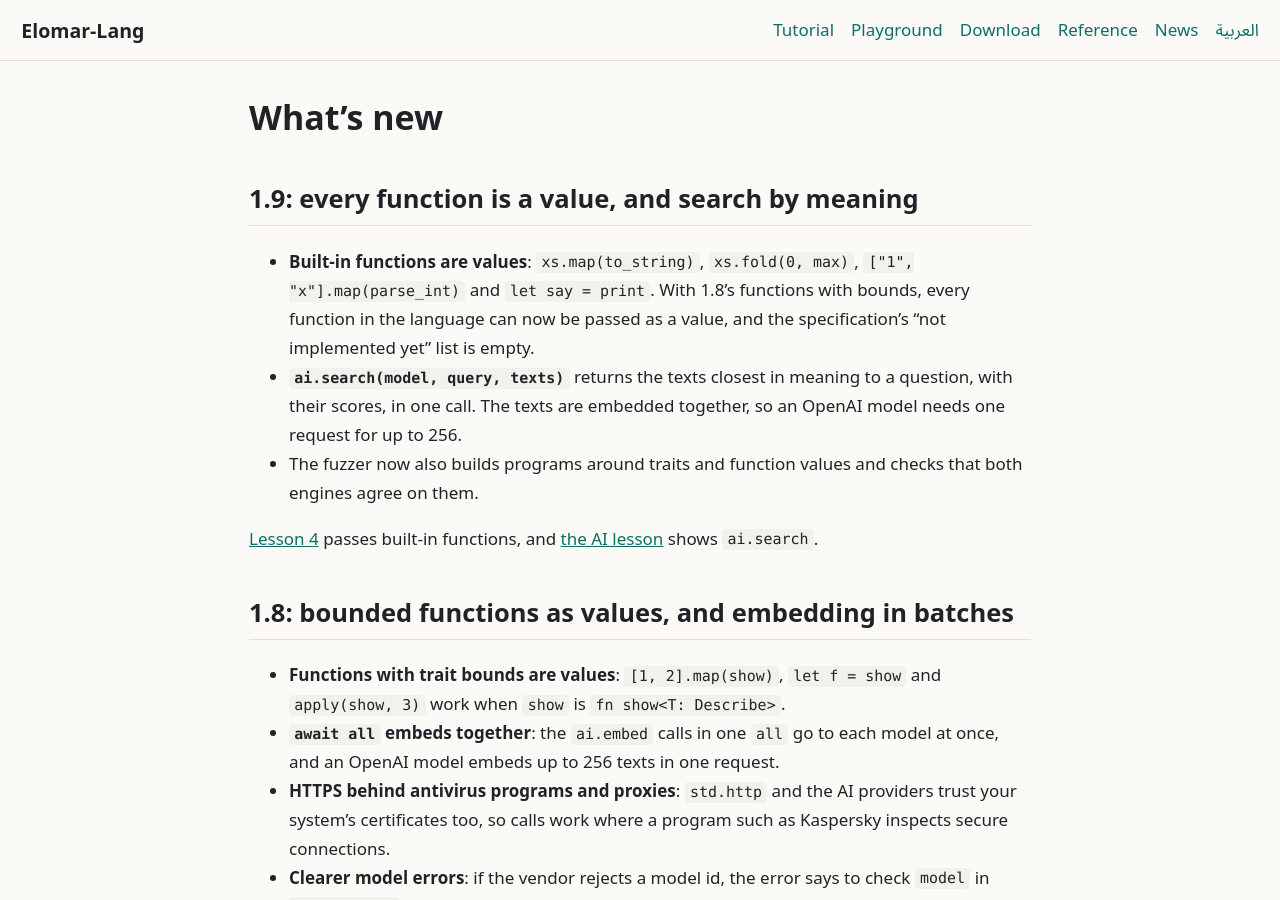
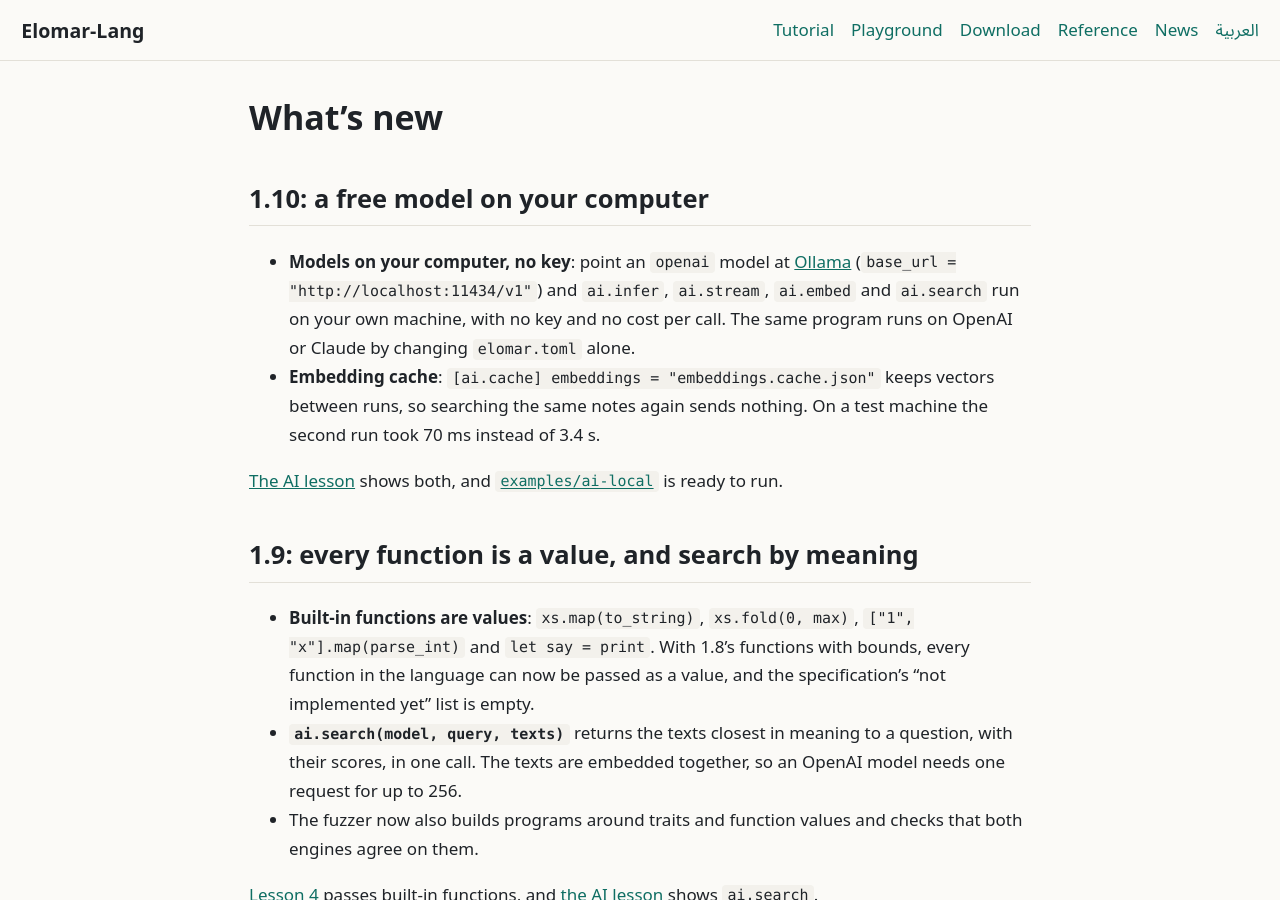
Before and after one commit to abobasel86/elomar-lang, a Jekyll site: the page built from site/en/news.md, in a window 1280 px wide and 900 px high. Built offline with Jekyll 4.4.1, drawn with Linux system fonts in a browser that asks for light colours; some of the changed text lies outside the part shown.

Commit message:
Release 1.10.0
Co-Authored-By: Claude Opus 5.5 <noreply@anthropic.com>

```diff
--- a/Cargo.toml
+++ b/Cargo.toml
@@ -23,7 +23,7 @@ members = [
 ]
 
 [workspace.package]
-version = "1.9.0"
+version = "1.10.0"
 edition = "2024"
 rust-version = "1.88"
 publish = false
--- a/editor/vscode/package.json
+++ b/editor/vscode/package.json
@@ -2,7 +2,7 @@
   "name": "elomar-lang",
   "displayName": "Elomar-Lang",
   "description": "Elomar-Lang support: highlighting, errors while you type (Arabic/English), hover, go to definition, outline, completion, formatting, snippets and a Run button",
-  "version": "1.9.0",
+  "version": "1.10.0",
   "publisher": "abobasel86",
   "license": "MIT OR Apache-2.0",
   "icon": "images/icon.png",
--- a/site/en/news.md
+++ b/site/en/news.md
@@ -6,6 +6,21 @@ other: ar/news.html
 ---
 
 # What's new
+
+## 1.10: a free model on your computer
+
+- **Models on your computer, no key**: point an `openai` model at
+  [Ollama](https://ollama.com) (`base_url = "http://localhost:11434/v1"`)
+  and `ai.infer`, `ai.stream`, `ai.embed` and `ai.search` run on your own
+  machine, with no key and no cost per call. The same program runs on
+  OpenAI or Claude by changing `elomar.toml` alone.
+- **Embedding cache**: `[ai.cache] embeddings = "embeddings.cache.json"`
+  keeps vectors between runs, so searching the same notes again sends
+  nothing. On a test machine the second run took 70 ms instead of 3.4 s.
+
+[The AI lesson](09-ai.html) shows both, and
+[`examples/ai-local`](https://github.com/abobasel86/elomar-lang/tree/main/examples/ai-local)
+is ready to run.
 
 ## 1.9: every function is a value, and search by meaning
 
@@ -132,7 +147,8 @@ There are thirteen of them now: `par_map`, `par_filter`, `par_fold`,
 
 | Version | What it brought |
 |---|---|
-| **1.9** | Built-in functions as values; `ai.search` |
+| **1.10** | Local models (Ollama) without a key; an embedding cache |
+| 1.9 | Built-in functions as values; `ai.search` |
 | 1.8 | Functions with trait bounds as values; `ai.embed` in batches; HTTPS behind antivirus programs and proxies |
 | 1.7 | `ai.stream`, `ai.embed`, `ai.similarity`; `impl<T: A>`; map and set methods; the specification in English |
 | 1.6 | `par_flat_map`, `par_group_by`, `par_sum_by`, `par_min_by`, `par_max_by`; faster fields and records; the [reference](12-reference.html) and [speed](11-speed.html) pages |
```
Also changed, not shown: site/ar/news.md (+13 -1 lines), CHANGELOG.md, README.md, editor/vscode/CHANGELOG.md, 1 other file.
